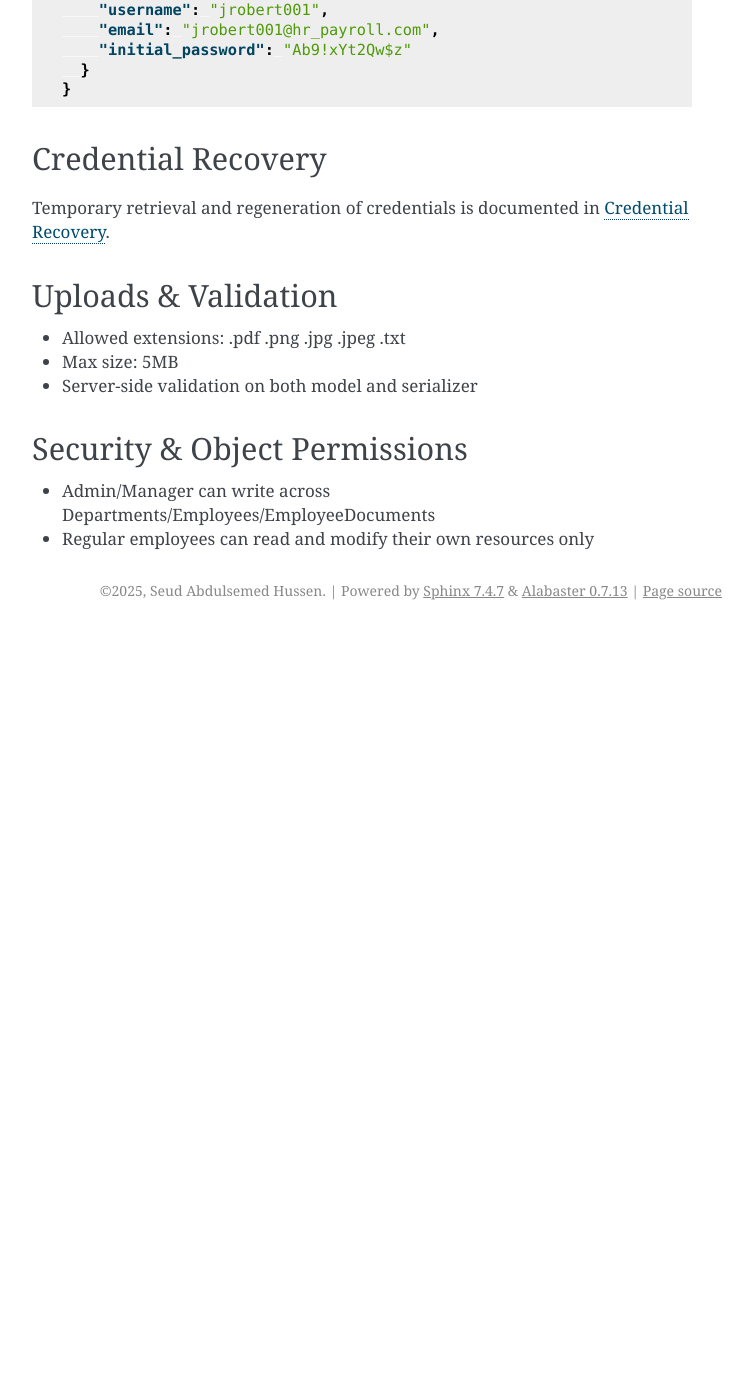
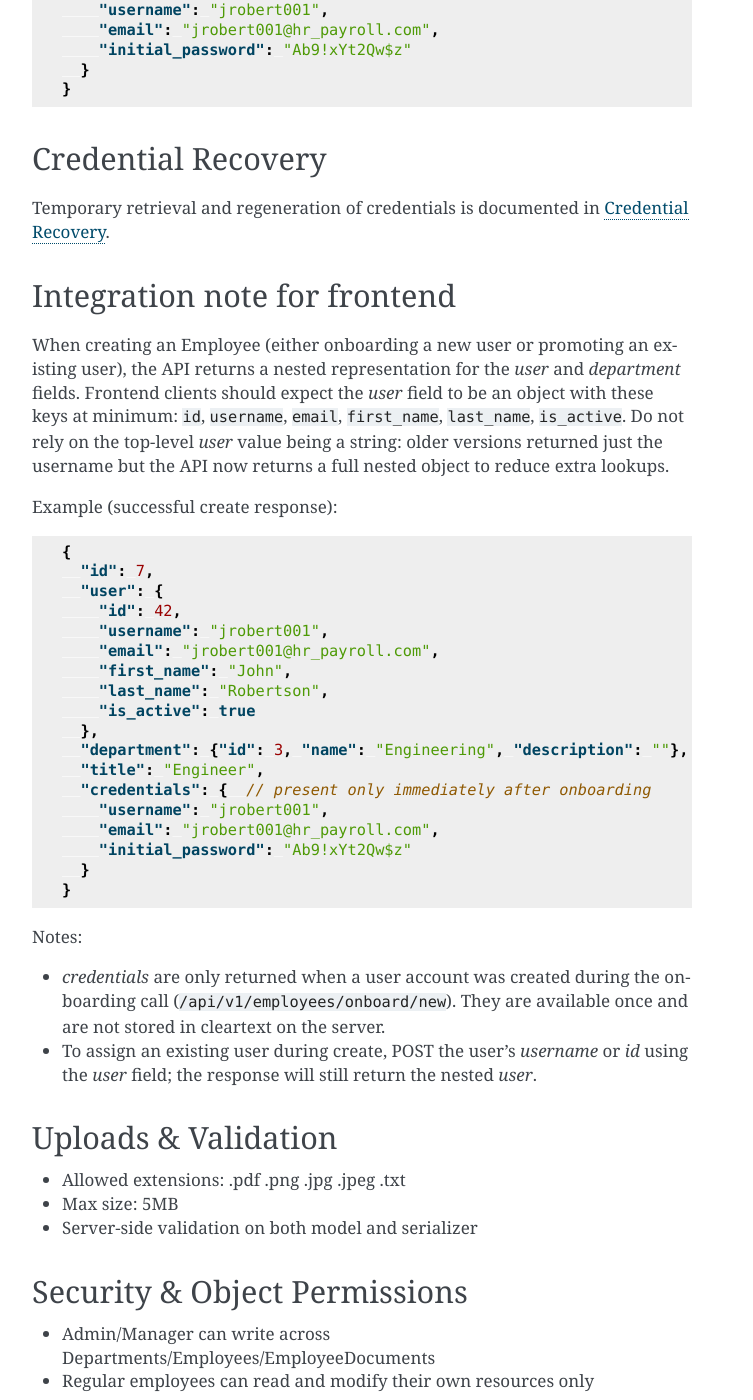
Before and after one commit to HR-and-Payroll-MS/hr_payroll_backend, a Sphinx documentation site: the page built from docs/employees.rst, in a window 1280 px wide and 1400 px high, scrolled down 1343 px. Shown: the whole window, without its empty margins (388-1141 px from the left). Built offline with Sphinx 7.4.7, drawn with Linux system fonts in a browser that asks for light colours; before the commit the page ends 1973 px from its top, so only the background shows below that; some of the changed text lies outside the part shown.

Commit message:
Docs: integration note describing employee create response shape (nested user + credentials)

```diff
--- a/docs/employees.rst
+++ b/docs/employees.rst
@@ -65,6 +65,48 @@ Credential Recovery
 Temporary retrieval and regeneration of credentials is documented in
 :doc:`credential_recovery`.
 
+Integration note for frontend
+------------------------------
+
+When creating an Employee (either onboarding a new user or promoting an existing
+user), the API returns a nested representation for the `user` and `department`
+fields. Frontend clients should expect the `user` field to be an object with
+these keys at minimum: ``id``, ``username``, ``email``, ``first_name``,
+``last_name``, ``is_active``. Do not rely on the top-level `user` value being a
+string: older versions returned just the username but the API now returns a
+full nested object to reduce extra lookups.
+
+Example (successful create response):
+
+.. code-block:: json
+
+    {
+      "id": 7,
+      "user": {
+        "id": 42,
+        "username": "jrobert001",
+        "email": "jrobert001@hr_payroll.com",
+        "first_name": "John",
+        "last_name": "Robertson",
+        "is_active": true
+      },
+      "department": {"id": 3, "name": "Engineering", "description": ""},
+      "title": "Engineer",
+      "credentials": {  // present only immediately after onboarding
+        "username": "jrobert001",
+        "email": "jrobert001@hr_payroll.com",
+        "initial_password": "Ab9!xYt2Qw$z"
+      }
+    }
+
+Notes:
+
+- `credentials` are only returned when a user account was created during the
+  onboarding call (``/api/v1/employees/onboard/new``). They are available
+  once and are not stored in cleartext on the server.
+- To assign an existing user during create, POST the user's `username` or `id`
+  using the `user` field; the response will still return the nested `user`.
+
 Uploads & Validation
 ----------------------------------------------------------------------
 
```
